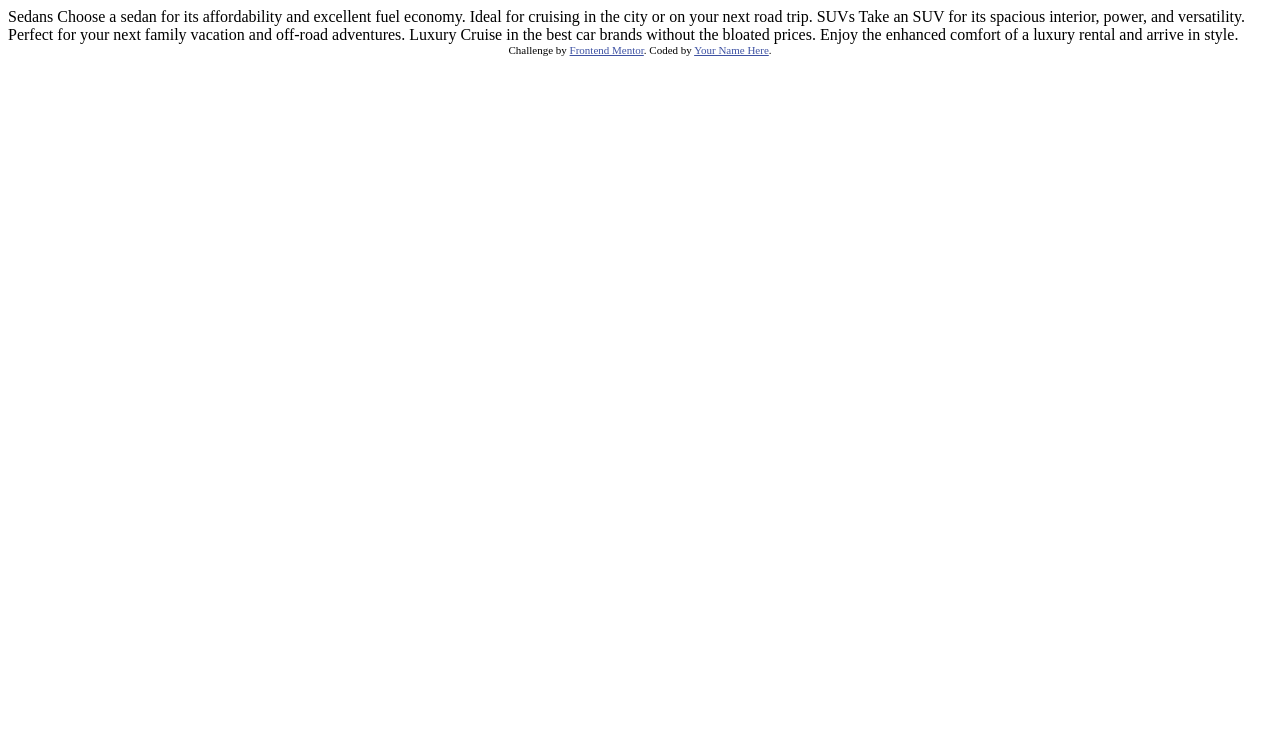
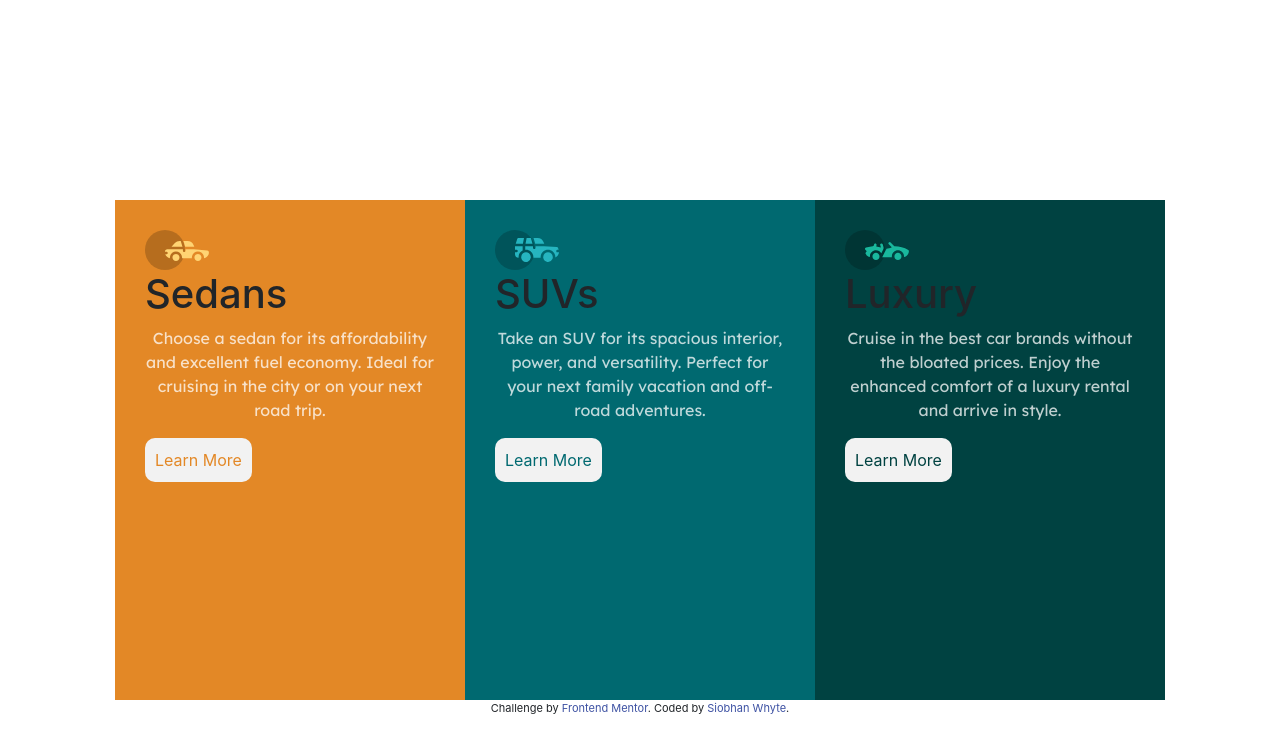
Before and after one commit to SiobhanWhyte/3-column-preview-card-component-main, a plain HTML site: page index.html in a window 1280 px wide. Drawn offline with nearby package versions, Linux system fonts and the light colour scheme.

Commit message:
bootstrap added

```diff
--- a/index.html
+++ b/index.html
@@ -5,32 +5,48 @@
   <meta name="viewport" content="width=device-width, initial-scale=1.0"> <!-- displays site properly based on user's device -->
 
   <link rel="icon" type="image/png" sizes="32x32" href="./images/favicon-32x32.png">
-
+  <link rel="stylesheet" href="style.css" />
+  <link rel="stylesheet" href="https://maxcdn.bootstrapcdn.com/bootstrap/4.0.0/css/bootstrap.min.css" integrity="sha384-Gn5384xqQ1aoWXA+058RXPxPg6fy4IWvTNh0E263XmFcJlSAwiGgFAW/dAiS6JXm" crossorigin="anonymous">
   <title>Frontend Mentor | 3-column preview card component</title>
 
-  <!-- Feel free to remove these styles or customise in your own stylesheet 👍 -->
-  <style>
-    .attribution { font-size: 11px; text-align: center; }
-    .attribution a { color: hsl(228, 45%, 44%); }
-  </style>
 </head>
 <body>
 
-  Sedans
-  Choose a sedan for its affordability and excellent fuel economy. Ideal for cruising in the city
-  or on your next road trip.
+  <div class="container">
 
-  SUVs
-  Take an SUV for its spacious interior, power, and versatility. Perfect for your next family vacation
-  and off-road adventures.
+  <div class="box orange-box">
+    <img src="images/icon-sedans.svg"
+alt="sedan" />
+  <h1>Sedans</h1>
+ <p> Choose a sedan for its affordability and excellent fuel economy. Ideal for cruising in the city
+  or on your next road trip.</p>
+  <button type="button" class="orange-button">Learn More</button>
 
-  Luxury
-  Cruise in the best car brands without the bloated prices. Enjoy the enhanced comfort of a luxury
-  rental and arrive in style.
+</div>
+
+<div class="box blue-box">
+  <img src="images/icon-suvs.svg"
+alt="suvs" />
+  <h1>SUVs</h1>
+  <p>Take an SUV for its spacious interior, power, and versatility. Perfect for your next family vacation
+  and off-road adventures.</p>
+  <button type="button" class="blue-button">Learn More</button>
+</div>
+
+  <div class="box green-box">
+    <img src="images/icon-luxury.svg"
+alt="luxury" />
+  <h1>Luxury</h1>
+  <p>Cruise in the best car brands without the bloated prices. Enjoy the enhanced comfort of a luxury
+  rental and arrive in style.</p>
+  <button type="button" class="green-button">Learn More</button>
+</div>
+
+</div>
 
   <div class="attribution">
     Challenge by <a href="https://www.frontendmentor.io?ref=challenge" target="_blank">Frontend Mentor</a>.
-    Coded by <a href="#">Your Name Here</a>.
+    Coded by <a href="#" target="_blank">Siobhan Whyte</a>.
   </div>
 </body>
 </html>
--- /dev/null
+++ b/style.css
@@ -0,0 +1,89 @@
+@import url('https://fonts.googleapis.com/css2?family=Lexend+Deca&display=swap');
+@import url('https://fonts.googleapis.com/css2?family=Big+Shoulders+Display:wght@700&family=Lexend+Deca&display=swap');
+
+* {
+    box-sizing: border-box;
+}
+
+body {
+    font-size: 150px;
+    padding-top: 200px;
+
+
+}
+
+h1 {
+font-family: 'Big Shoulders Display', cursive;
+color: hsl(0, 0%, 95%);
+}
+
+p {
+font-family: 'Lexend Deca', sans-serif;
+color: hsla(0, 0%, 100%, 0.75);
+text-align: center;
+}
+
+.container {
+    display: flex;
+    flex-wrap: wrap;
+    justify-content: center;
+    margin: 0 auto;
+    max-width: 1440px;
+}
+
+.box {
+    position: relative;
+    overflow: hidden;
+    padding: 30px;
+    margin:0;
+    width: 350px;
+    height: 500px;
+    display:list-item;
+
+}
+
+.orange-box {
+    background-color: hsl(31, 77%, 52%);
+
+}
+
+.blue-box {
+    background-color:hsl(184, 100%, 22%);
+}
+
+.green-box {
+    background-color:hsl(179, 100%, 13%);
+}
+
+.orange-button {
+background-color: hsl(0, 0%, 95%);
+color:  hsl(31, 77%, 52%);
+padding: 10px;
+border-radius: 10px;
+border: hsl(0, 0%, 95%);
+align-items: center;
+}
+
+.blue-button {
+    background-color: hsl(0, 0%, 95%);
+    color:hsl(184, 100%, 22%);
+    padding: 10px;
+border-radius: 10px;
+border: hsl(0, 0%, 95%);
+   align-items: center;
+
+}
+
+.green-button {
+    background-color: hsl(0, 0%, 95%);
+    color:hsl(179, 100%, 13%);
+    padding: 10px;
+    border-radius: 10px;
+    border: hsl(0, 0%, 95%);
+    align-items: center;
+
+}
+
+
+.attribution { font-size: 11px; text-align: center; }
+.attribution a { color: hsl(228, 45%, 44%); }
```
